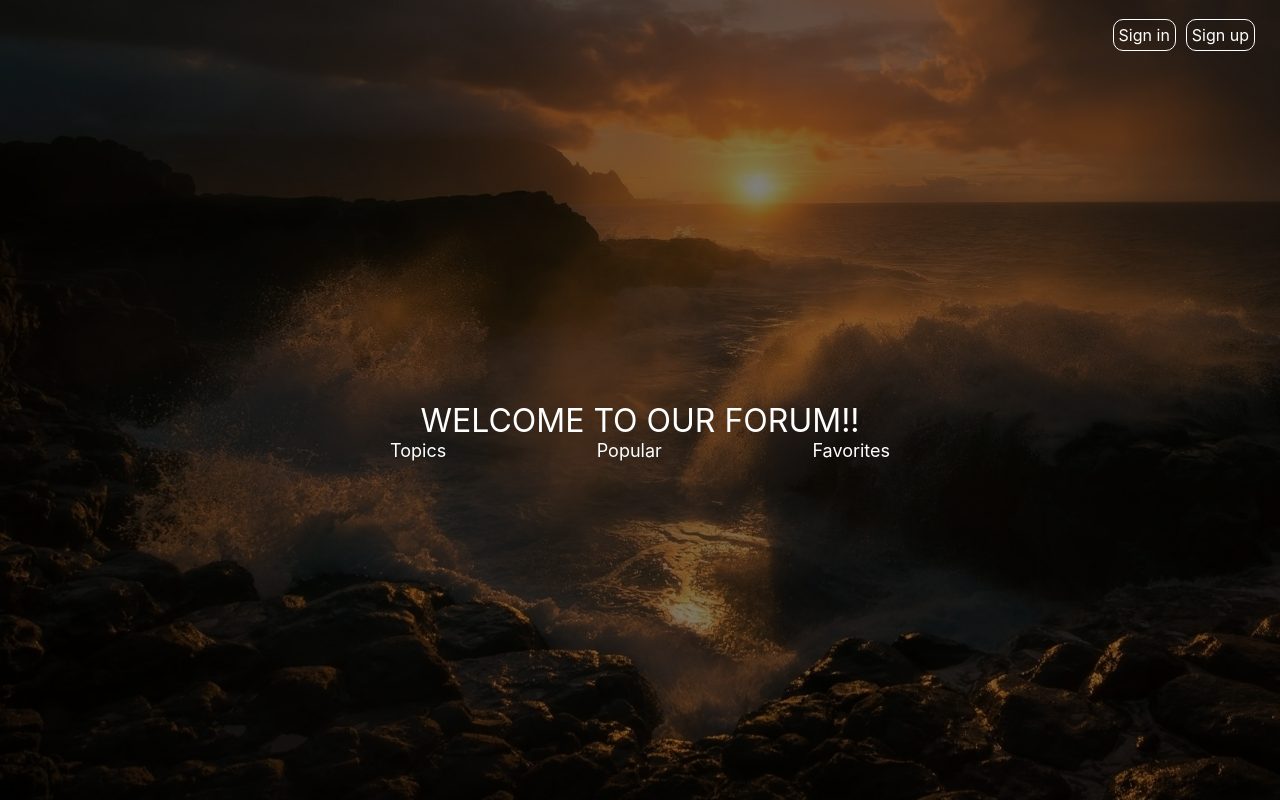
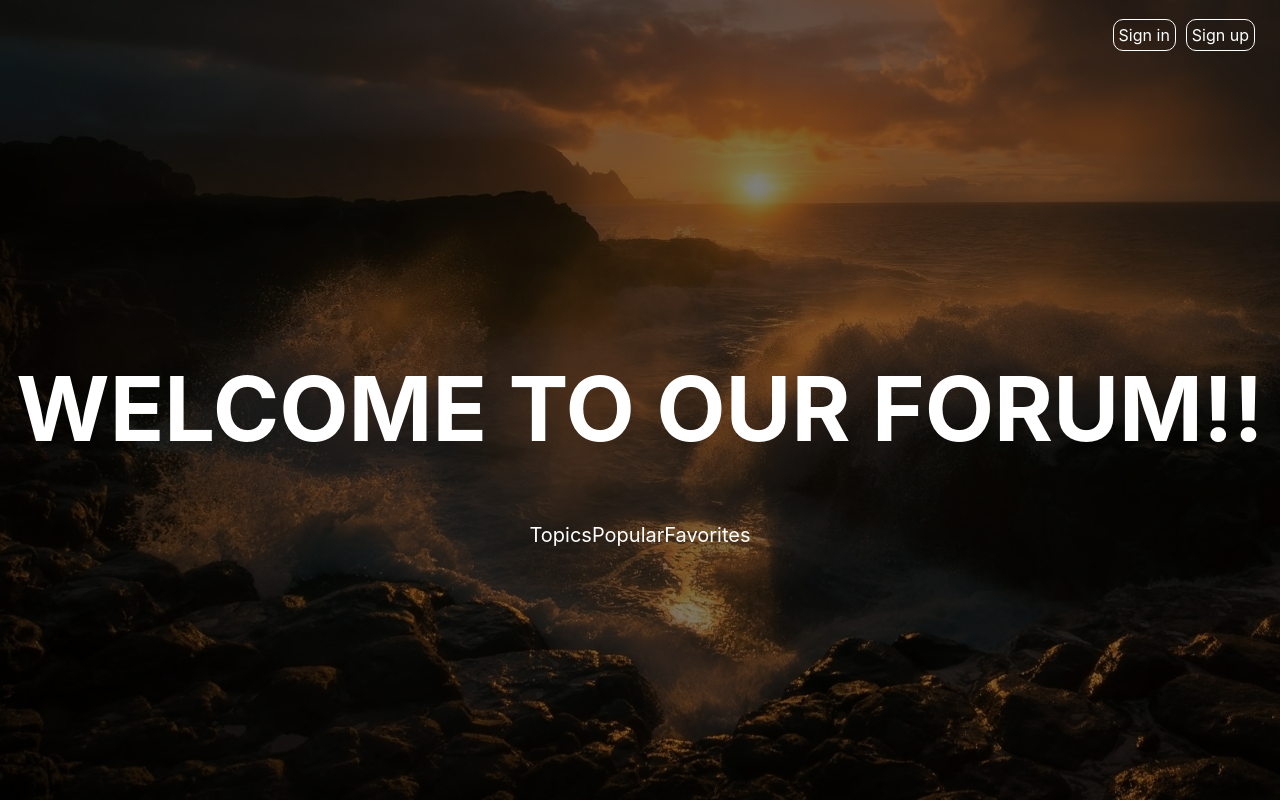
Before and after one commit to rubensysoecho/forum-project, a React (Create React App) app: page / in a window 1280 px wide. Built offline with nearby package versions, Linux system fonts and the light colour scheme.

Commit message:
some styles

```diff
--- a/src/components/App/App.css
+++ b/src/components/App/App.css
@@ -34,10 +34,11 @@ header a:hover {
   background-size: cover;
   min-height: 100vh;
   position: relative;
+  z-index: 0;
 }
 
 .hero::before {
-  background-color: black;
+  background-color: #000;
   opacity: 0.5;
   content: "";
   position: absolute;
@@ -45,39 +46,37 @@ header a:hover {
   left: 0;
   top: 0;
   bottom: 0;
+  z-index: -1;
 }
 
 .hero__content {
-  font-size: xx-large;
   height: 90vh;
   display: flex;
   justify-content: center;
   align-items: center;
+  flex-direction: column;
 }
 
 .hero__title {
-  position: relative;
-  align-items: center;
+  font-size: 90px;
+  color: white;
+  text-align: center;
+}
+
+.hero__links {
+  display: flex;
+  justify-content: space-between;
   color: white;
 }
 
-.hero__subtitle {
-  display: flex;
-  justify-content: space-between;
-  position: fixed;
-  width: 500px;
-  top: 55vh;
-  color: white;
-  font-size: large;
-}
-
-.hero__subtitle a {
+.hero__links a {
   color: white;
   text-decoration: none;
   transition: 0.4s;
+  font-size: 20px;
 }
 
-.hero__subtitle a:hover {
+.hero__links a:hover {
   text-decoration: underline;
   color: rgb(247, 187, 76);
 }
--- a/src/components/App/App.js
+++ b/src/components/App/App.js
@@ -14,8 +14,8 @@ function App() {
             </nav>
           </header>
           <div className="hero__content">
-            <div className="hero__title">WELCOME TO OUR FORUM!!</div>
-            <div className="hero__subtitle">
+            <h1 className="hero__title">WELCOME TO OUR FORUM!!</h1>
+            <div className="hero__links">
               <NavLink to="/topics">Topics</NavLink>
               <NavLink to="/popular">Popular</NavLink>
               <NavLink to="/favorites">Favorites</NavLink>
```
